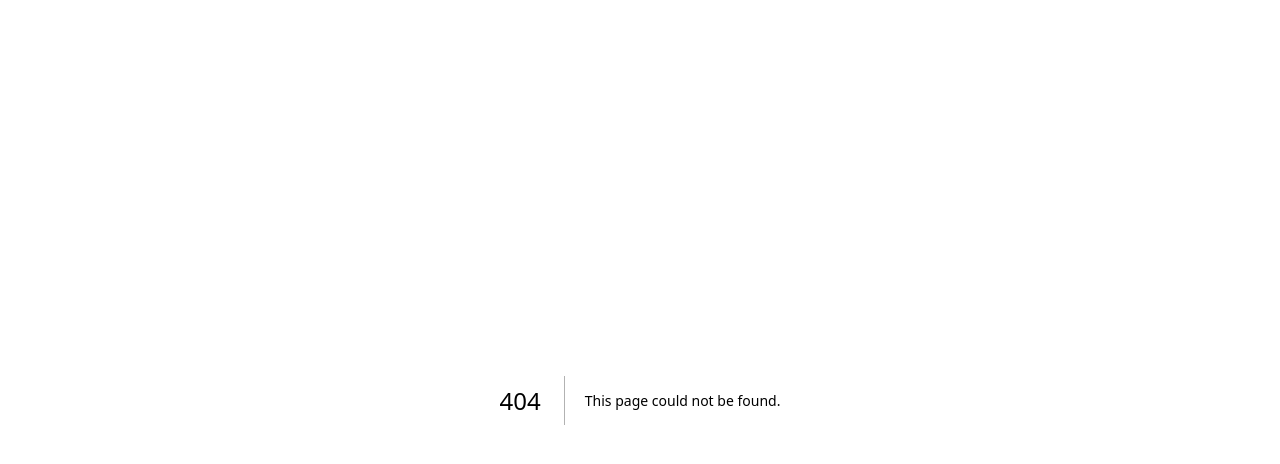
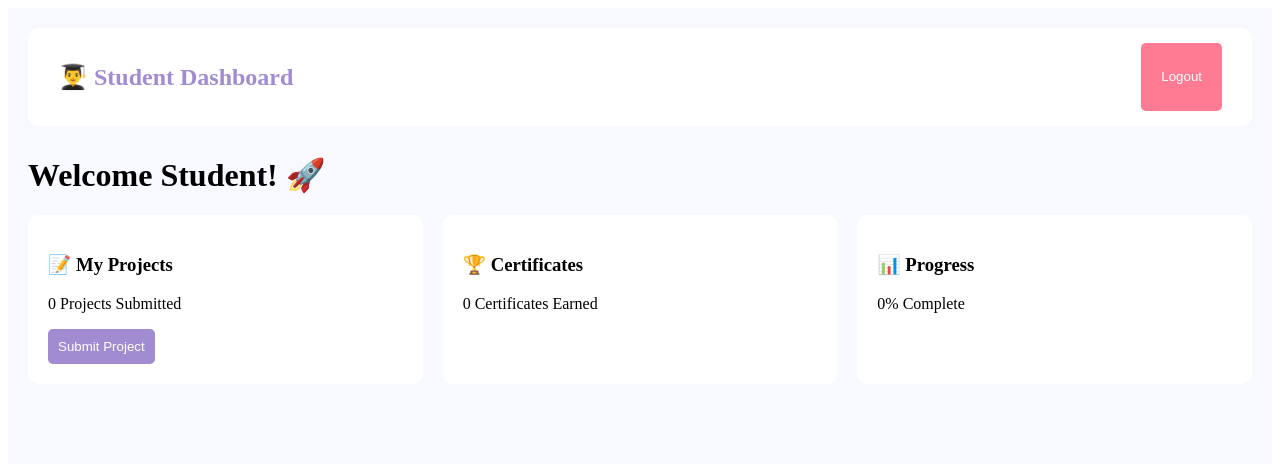
Before and after one commit to kavadihemalatha0317/srit-mi-portal, a Next.js app: page /dashboard in a window 1280 px wide. Before the commit this address had no page. Shown: the top 464 px of the page. Built offline with nearby package versions, Linux system fonts and the light colour scheme.

Commit message:
Create dashboard.jsx

```diff
--- /dev/null
+++ b/pages/dashboard.jsx
@@ -0,0 +1,33 @@
+import React from "react";
+import { useRouter } from "next/router";
+
+export default function Dashboard() {
+  const router = useRouter();
+  return (
+    <div style={{minHeight:"100vh", background:"#f8f9ff", padding:"20px"}}>
+      <header style={{display:"flex", justifyContent:"space-between", background:"white", padding:"15px 30px", borderRadius:"10px"}}>
+        <h2 style={{color:"#a18cd1"}}>👨‍🎓 Student Dashboard</h2>
+        <button onClick={()=>router.push("/")} style={{padding:"10px 20px", background:"#ff7a93", color:"white", border:"none", borderRadius:"5px"}}>Logout</button>
+      </header>
+
+      <div style={{marginTop:"30px"}}>
+        <h1>Welcome Student! 🚀</h1>
+        <div style={{display:"grid", gridTemplateColumns:"repeat(3, 1fr)", gap:"20px", marginTop:"20px"}}>
+          <div style={{background:"white", padding:"20px", borderRadius:"10px"}}>
+            <h3>📝 My Projects</h3>
+            <p>0 Projects Submitted</p>
+            <button style={{padding:"10px", background:"#a18cd1", color:"white", border:"none", borderRadius:"5px"}}>Submit Project</button>
+          </div>
+          <div style={{background:"white", padding:"20px", borderRadius:"10px"}}>
+            <h3>🏆 Certificates</h3>
+            <p>0 Certificates Earned</p>
+          </div>
+          <div style={{background:"white", padding:"20px", borderRadius:"10px"}}>
+            <h3>📊 Progress</h3>
+            <p>0% Complete</p>
+          </div>
+        </div>
+      </div>
+    </div>
+  )
+}
```
